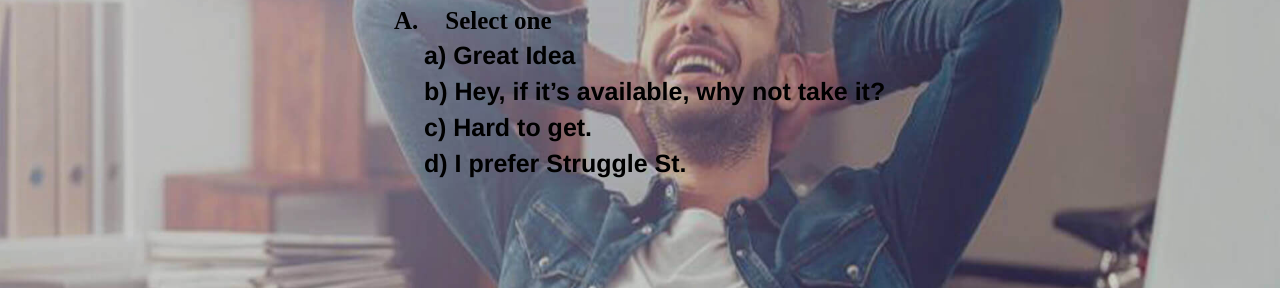
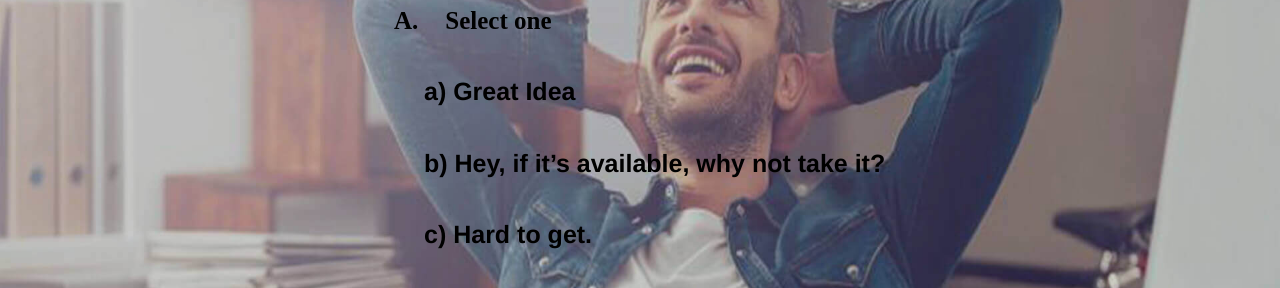
Before and after one commit to palash-kumar/Advocate-2, a plain HTML site: page index.html in a window 1280 px wide. Shown: the part 201-489 px from the top of the page. Drawn offline with nearby package versions, Linux system fonts and the light colour scheme.

Commit message:
Break Added

```diff
--- a/index.html
+++ b/index.html
@@ -259,10 +259,10 @@
             <div class="quiz" data-type="multichoice" data-bg="intro1">
                 <p class="q">How do you feel about government funding?</p>
                 <p class="a">
-                    <i>Select one</i><br>
-                    <a class="choice" data-choice="a" href="#">a) Great Idea</a><br>
-                    <a class="choice" data-choice="b" href="#">b) Hey, if it’s available, why not take it?</a><br>
-                    <a class="choice" data-choice="c" href="#">c) Hard to get.</a><br>
+                    <i>Select one</i><br><br>
+                    <a class="choice" data-choice="a" href="#">a) Great Idea</a><br><br>
+                    <a class="choice" data-choice="b" href="#">b) Hey, if it’s available, why not take it?</a><br><br>
+                    <a class="choice" data-choice="c" href="#">c) Hard to get.</a><br><br>
                     <a class="choice" data-choice="d" href="#">d) I prefer Struggle St.</a>
                 </p>
                 <div class="answer-timeout">
```
